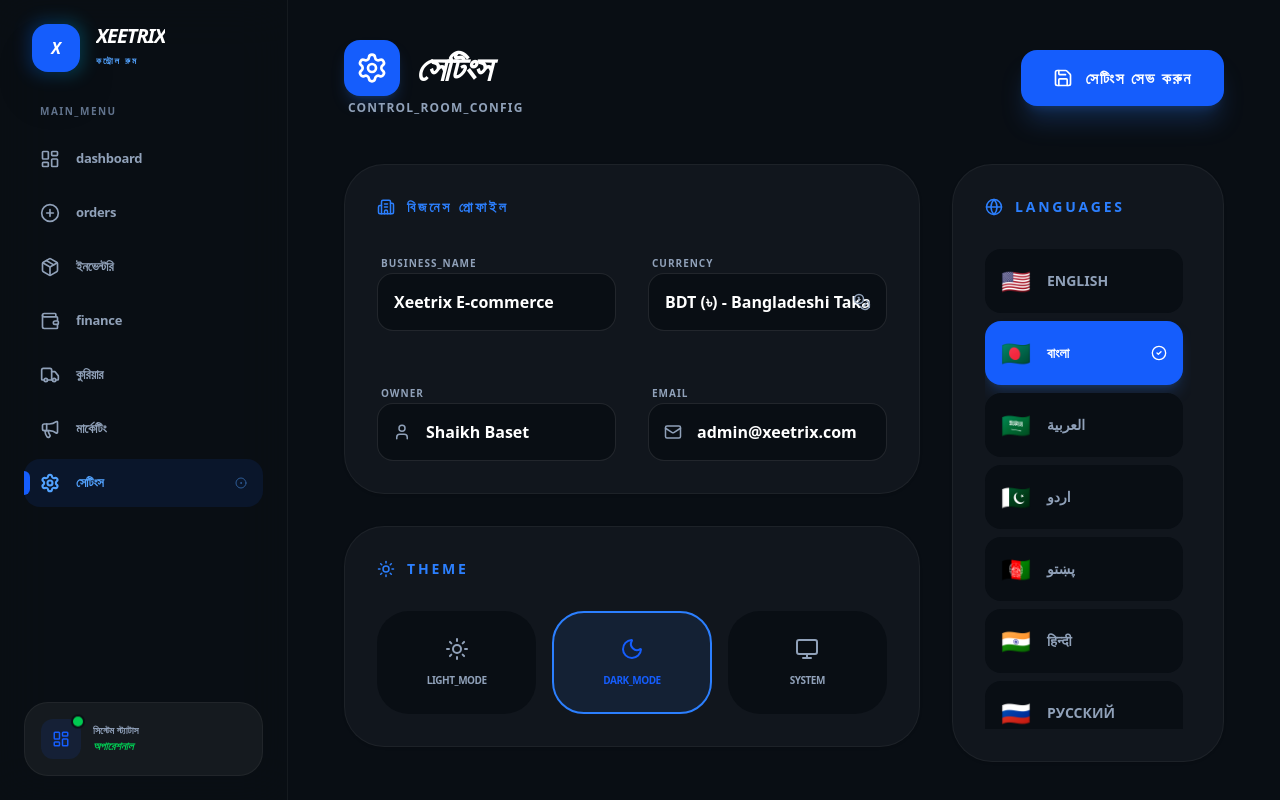
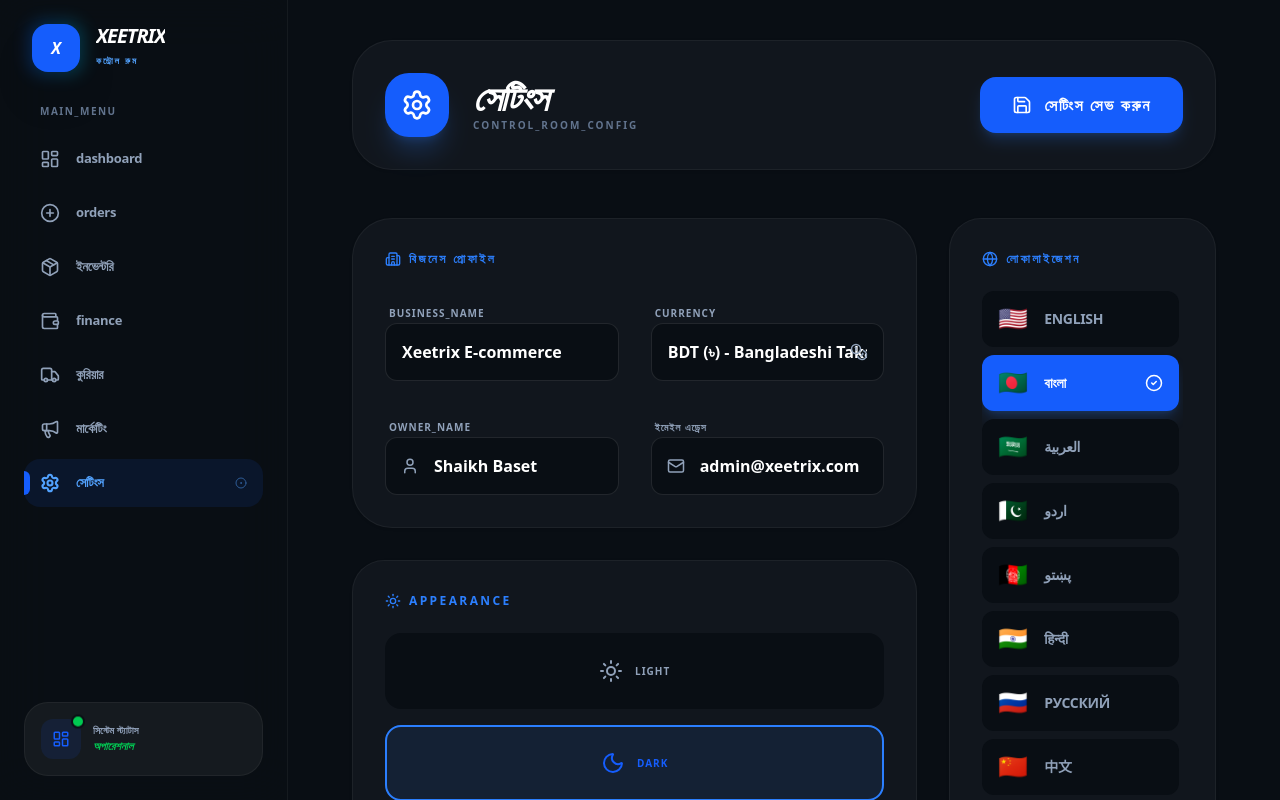
Before and after one commit to Ufuq-Innovation/Xeetrix, a Next.js app: page /settings in a window 1280 px wide. Built offline with nearby package versions, Linux system fonts and the light colour scheme.

Commit message:
feat: enhance settings page with improved currency symbol and toast messages; add emoji font support

```diff
--- a/app/(dashboard)/settings/page.js
+++ b/app/(dashboard)/settings/page.js
@@ -30,7 +30,7 @@ const currencies = [
   { code: 'MYR', symbol: 'RM', name: 'Malaysian Ringgit' },
   { code: 'SGD', symbol: 'S$', name: 'Singapore Dollar' },
   { code: 'CHF', symbol: 'CHF', name: 'Swiss Franc' },
-  { code: 'BHD', symbol: '.د.ب', name: 'Bahraini Dinar' },
+  { code: 'BHD', symbol: '.د.ব', name: 'Bahraini Dinar' },
   { code: 'OMR', symbol: 'ر.ع.', name: 'Omani Rial' },
   { code: 'NZD', symbol: 'NZ$', name: 'New Zealand Dollar' },
   { code: 'ZAR', symbol: 'R', name: 'South African Rand' },
@@ -92,7 +92,7 @@ export default function SettingsPage() {
     const selected = currencies.find(c => c.code === e.target.value);
     if (selected) {
       updateCurrency(selected);
-      toast.success(`${t('currency_updated') || 'Currency set to'} ${selected.code}`);
+      toast.success(`${t('currency_updated') || 'Currency updated'} to ${selected.code}`);
     }
   };
 
@@ -101,150 +101,158 @@ export default function SettingsPage() {
     const toastId = toast.loading(t('syncing') || 'Syncing...');
     try {
       await new Promise(resolve => setTimeout(resolve, 1000));
-      toast.success(t('settings_saved_success') || 'Settings saved!', { id: toastId });
+      toast.success(t('settings_saved_success') || 'Settings saved successfully!', { id: toastId });
     } catch (error) {
-      toast.error(t('error') || 'Error', { id: toastId });
+      toast.error(t('error_saving') || 'Failed to save', { id: toastId });
     } finally {
       setLoading(false);
     }
   };
 
   return (
-    <div className="max-w-6xl mx-auto space-y-12 pb-24 px-4">
-      {/* Header Section */}
-      <div className="flex flex-col md:flex-row md:items-center justify-between gap-6">
-        <div className="space-y-1">
-          <h1 className="text-4xl font-black uppercase italic tracking-tighter text-slate-900 dark:text-white flex items-center gap-4">
-            <div className="p-3 bg-blue-600 rounded-2xl shadow-lg shadow-blue-500/20">
-              <Settings size={32} className="text-white" />
-            </div>
-            {t('settings')}
-          </h1>
-          <p className="text-slate-500 dark:text-slate-400 font-bold text-xs uppercase tracking-widest ml-1">{t('control_room_config')}</p>
+    <div className="max-w-6xl mx-auto space-y-8 md:space-y-12 pb-24 px-4 sm:px-6">
+      {/* Dynamic Header */}
+      <div className="flex flex-col sm:flex-row sm:items-center justify-between gap-6 bg-white dark:bg-[#11161D] p-6 md:p-8 rounded-[2rem] md:rounded-[2.5rem] border border-slate-200 dark:border-white/5 shadow-sm transition-all">
+        <div className="flex items-center gap-4 md:gap-6">
+          <div className="p-3 md:p-4 bg-blue-600 rounded-2xl md:rounded-3xl shadow-xl shadow-blue-500/20">
+            <Settings size={28} className="text-white md:w-8 md:h-8" />
+          </div>
+          <div>
+            <h1 className="text-2xl md:text-4xl font-black uppercase italic tracking-tighter text-slate-900 dark:text-white">
+              {t('settings')}
+            </h1>
+            <p className="hidden sm:block text-[10px] font-bold text-slate-500 uppercase tracking-[0.2em]">{t('control_room_config')}</p>
+          </div>
         </div>
 
         <button
           onClick={handleSave}
           disabled={loading}
-          className="group flex items-center justify-center gap-3 bg-blue-600 hover:bg-blue-700 text-white px-8 py-4 rounded-2xl font-black uppercase tracking-widest transition-all active:scale-95 shadow-xl shadow-blue-500/20"
+          className="w-full sm:w-auto bg-blue-600 hover:bg-blue-700 text-white px-8 py-4 rounded-xl md:rounded-2xl font-black uppercase tracking-widest transition-all active:scale-95 flex items-center justify-center gap-3 shadow-lg shadow-blue-500/20 disabled:opacity-50"
         >
           {loading ? <div className="h-5 w-5 border-2 border-white/30 border-t-white rounded-full animate-spin" /> : <Save size={20} />}
-          {loading ? t('syncing') : t('save_settings')}
+          <span className="text-sm md:text-base">{loading ? t('syncing') : t('save_settings')}</span>
         </button>
       </div>
 
       <div className="grid grid-cols-1 xl:grid-cols-12 gap-8">
-        {/* Profile & Theme */}
-        <div className="xl:col-span-8 space-y-8">
-          <div className="bg-white dark:bg-[#11161D] rounded-[2.5rem] border border-slate-200 dark:border-white/5 p-8 shadow-sm space-y-8">
-            <h3 className="text-sm font-black uppercase tracking-[0.2em] text-blue-500 flex items-center gap-3">
-              <Building2 size={18} /> {t('business_profile')}
+        {/* Main Content Area */}
+        <div className="xl:col-span-8 space-y-8 order-2 xl:order-1">
+          {/* Business Profile Section */}
+          <section className="bg-white dark:bg-[#11161D] p-6 md:p-8 rounded-[2rem] md:rounded-[2.5rem] border border-slate-200 dark:border-white/5 shadow-sm space-y-8">
+            <h3 className="text-xs font-black uppercase tracking-[0.2em] text-blue-500 flex items-center gap-2">
+              <Building2 size={16} /> {t('business_profile')}
             </h3>
 
-            <div className="grid grid-cols-1 md:grid-cols-2 gap-8">
-              <div className="space-y-3">
+            <div className="grid grid-cols-1 md:grid-cols-2 gap-6 md:gap-8">
+              <div className="space-y-2">
                 <label className="text-[10px] font-black text-slate-400 uppercase tracking-widest ml-1">{t('business_name')}</label>
                 <input
-                  className="w-full bg-slate-50 dark:bg-[#090E14] p-4 rounded-2xl border border-slate-200 dark:border-white/10 text-slate-900 dark:text-white font-bold focus:border-blue-500 outline-none transition-all"
+                  className="w-full bg-slate-50 dark:bg-[#090E14] p-4 rounded-xl border border-slate-200 dark:border-white/10 text-slate-900 dark:text-white font-bold focus:border-blue-500 outline-none transition-all"
                   value={profile.businessName}
                   onChange={(e) => setProfile({ ...profile, businessName: e.target.value })}
                 />
               </div>
 
-              <div className="space-y-3">
+              <div className="space-y-2">
                 <label className="text-[10px] font-black text-slate-400 uppercase tracking-widest ml-1">{t('currency')}</label>
                 <div className="relative">
                   <select
-                    className="w-full bg-slate-50 dark:bg-[#090E14] p-4 rounded-2xl border border-slate-200 dark:border-white/10 text-slate-900 dark:text-white font-bold outline-none appearance-none cursor-pointer"
+                    className="w-full bg-slate-50 dark:bg-[#090E14] p-4 rounded-xl border border-slate-200 dark:border-white/10 text-slate-900 dark:text-white font-bold appearance-none outline-none cursor-pointer"
                     value={currency.code}
                     onChange={handleCurrencyChange}
                   >
                     {currencies.map(c => (
-                      <option key={c.code} value={c.code}>
-                        {c.code} ({c.symbol}) - {c.name}
-                      </option>
+                      <option key={c.code} value={c.code}>{c.code} ({c.symbol}) - {c.name}</option>
                     ))}
                   </select>
                   <Coins size={18} className="absolute right-4 top-1/2 -translate-y-1/2 text-slate-400 pointer-events-none" />
                 </div>
               </div>
-            </div>
 
-            <div className="grid grid-cols-1 md:grid-cols-2 gap-8 pt-4">
-              <div className="space-y-3">
-                <label className="text-[10px] font-black text-slate-400 uppercase tracking-widest ml-1">{t('owner')}</label>
-                <div className="relative">
-                  <User size={18} className="absolute left-4 top-1/2 -translate-y-1/2 text-slate-400" />
+              <div className="space-y-2">
+                <label className="text-[10px] font-black text-slate-400 uppercase tracking-widest ml-1">{t('owner_name')}</label>
+                <div className="relative group">
+                  <User size={18} className="absolute left-4 top-1/2 -translate-y-1/2 text-slate-400 group-focus-within:text-blue-500 transition-colors" />
                   <input
-                    className="w-full bg-slate-50 dark:bg-[#090E14] pl-12 p-4 rounded-2xl border border-slate-200 dark:border-white/10 text-slate-900 dark:text-white font-bold"
+                    className="w-full bg-slate-50 dark:bg-[#090E14] pl-12 p-4 rounded-xl border border-slate-200 dark:border-white/10 text-slate-900 dark:text-white font-bold focus:border-blue-500 outline-none"
                     value={profile.owner}
                     onChange={(e) => setProfile({ ...profile, owner: e.target.value })}
                   />
                 </div>
               </div>
-              <div className="space-y-3">
-                <label className="text-[10px] font-black text-slate-400 uppercase tracking-widest ml-1">{t('email')}</label>
-                <div className="relative">
-                  <Mail size={18} className="absolute left-4 top-1/2 -translate-y-1/2 text-slate-400" />
+
+              <div className="space-y-2">
+                <label className="text-[10px] font-black text-slate-400 uppercase tracking-widest ml-1">{t('email_address')}</label>
+                <div className="relative group">
+                  <Mail size={18} className="absolute left-4 top-1/2 -translate-y-1/2 text-slate-400 group-focus-within:text-blue-500 transition-colors" />
                   <input
-                    className="w-full bg-slate-50 dark:bg-[#090E14] pl-12 p-4 rounded-2xl border border-slate-200 dark:border-white/10 text-slate-900 dark:text-white font-bold"
+                    type="email"
+                    className="w-full bg-slate-50 dark:bg-[#090E14] pl-12 p-4 rounded-xl border border-slate-200 dark:border-white/10 text-slate-900 dark:text-white font-bold focus:border-blue-500 outline-none"
                     value={profile.email}
                     onChange={(e) => setProfile({ ...profile, email: e.target.value })}
                   />
                 </div>
               </div>
             </div>
-          </div>
+          </section>
 
-          <div className="bg-white dark:bg-[#11161D] rounded-[2.5rem] border border-slate-200 dark:border-white/5 p-8 shadow-sm">
-            <h3 className="text-sm font-black uppercase tracking-[0.2em] text-blue-500 flex items-center gap-3 mb-8">
-              <Sun size={18} /> {t('theme')}
+          {/* Theme Mode Selection */}
+          <section className="bg-white dark:bg-[#11161D] p-6 md:p-8 rounded-[2rem] border border-slate-200 dark:border-white/5 shadow-sm space-y-6">
+            <h3 className="text-xs font-black uppercase tracking-[0.2em] text-blue-500 flex items-center gap-2">
+              <Sun size={16} /> {t('appearance')}
             </h3>
-            <div className="grid grid-cols-3 gap-4">
+            <div className="grid grid-cols-1 xs:grid-cols-3 gap-4">
               {[
-                { id: 'light', icon: Sun, label: 'light_mode' },
-                { id: 'dark', icon: Moon, label: 'dark_mode' },
+                { id: 'light', icon: Sun, label: 'light' },
+                { id: 'dark', icon: Moon, label: 'dark' },
                 { id: 'system', icon: Monitor, label: 'system' }
               ].map((item) => (
                 <button
                   key={item.id}
                   onClick={() => toggleTheme(item.id)}
-                  className={`flex flex-col items-center p-6 rounded-[2rem] border-2 transition-all gap-3 ${
-                    theme === item.id ? 'border-blue-500 bg-blue-50 dark:bg-blue-500/10 text-blue-600' : 'border-transparent bg-slate-50 dark:bg-[#090E14] text-slate-400'
+                  className={`flex items-center justify-center xs:flex-col p-4 md:p-6 rounded-2xl border-2 transition-all gap-3 ${
+                    theme === item.id
+                    ? 'border-blue-500 bg-blue-50 dark:bg-blue-500/10 text-blue-600'
+                    : 'border-transparent bg-slate-50 dark:bg-[#090E14] text-slate-400 hover:bg-slate-100 dark:hover:bg-white/5'
                   }`}
                 >
-                  <item.icon size={24} />
-                  <span className="text-[10px] font-black uppercase tracking-tighter">{t(item.label)}</span>
+                  <item.icon size={20} className="md:w-6 md:h-6" />
+                  <span className="text-[10px] font-black uppercase tracking-widest">{t(item.label)}</span>
                 </button>
               ))}
             </div>
-          </div>
+          </section>
         </div>
 
-        {/* Languages Sidebar */}
-        <div className="xl:col-span-4">
-          <div className="bg-white dark:bg-[#11161D] rounded-[2.5rem] border border-slate-200 dark:border-white/5 p-8 shadow-sm sticky top-8">
-            <h3 className="text-sm font-black uppercase tracking-[0.2em] text-blue-500 flex items-center gap-3 mb-8">
-              <Globe size={18} /> {t('languages')}
+        {/* Sidebar: Language List */}
+        <div className="xl:col-span-4 order-1 xl:order-2">
+          <section className="bg-white dark:bg-[#11161D] p-6 md:p-8 rounded-[2rem] border border-slate-200 dark:border-white/5 shadow-sm space-y-6 xl:sticky xl:top-8 max-h-[500px] xl:max-h-[80vh] overflow-hidden flex flex-col">
+            <h3 className="text-xs font-black uppercase tracking-[0.2em] text-blue-500 flex items-center gap-2">
+              <Globe size={16} /> {t('localization')}
             </h3>
-            <div className="space-y-2 max-h-[60vh] overflow-y-auto no-scrollbar pr-2">
+            <div className="space-y-2 overflow-y-auto no-scrollbar pr-1 flex-grow">
               {languages.map(item => (
                 <button
                   key={item.code}
                   onClick={() => toggleLang(item.code)}
-                  className={`w-full flex items-center justify-between p-4 rounded-2xl transition-all ${
-                    lang === item.code ? 'bg-blue-600 text-white shadow-lg shadow-blue-500/20' : 'bg-slate-50 dark:bg-[#090E14] text-slate-500 dark:text-slate-400 hover:bg-slate-100 dark:hover:bg-white/10'
+                  className={`w-full flex items-center justify-between p-4 rounded-xl transition-all group ${
+                    lang === item.code
+                    ? 'bg-blue-600 text-white shadow-lg shadow-blue-500/20'
+                    : 'bg-slate-50 dark:bg-[#090E14] text-slate-500 dark:text-slate-400 hover:bg-slate-100 dark:hover:bg-white/10'
                   }`}
                 >
-                  <div className="flex items-center gap-4 font-bold">
-                    <span className="text-2xl">{item.flag}</span>
-                    <span className="uppercase text-sm">{item.name}</span>
+                  <div className="flex items-center gap-4">
+                    <span className="text-2xl flag-emoji leading-none group-hover:scale-110 transition-transform">
+                      {item.flag}
+                    </span>
+                    <span className="font-bold text-sm uppercase tracking-tight">{item.name}</span>
                   </div>
-                  {lang === item.code && <CheckCircle2 size={16} />}
+                  {lang === item.code && <CheckCircle2 size={18} className="text-white" />}
                 </button>
               ))}
             </div>
-          </div>
+          </section>
         </div>
       </div>
     </div>
--- a/app/globals.css
+++ b/app/globals.css
@@ -6,6 +6,11 @@
  */
 @custom-variant dark (&:where(.dark, .dark *));
 
+@import url('https://fonts.googleapis.com/css2?family=Noto+Color+Emoji&display=swap');
+
+.flag-emoji {
+  font-family: 'Noto Color Emoji', 'Apple Color Emoji', 'Segoe UI Emoji', sans-serif;
+}
 @layer base {
   :root {
     /* Day Mode Colors (Light) */
```
